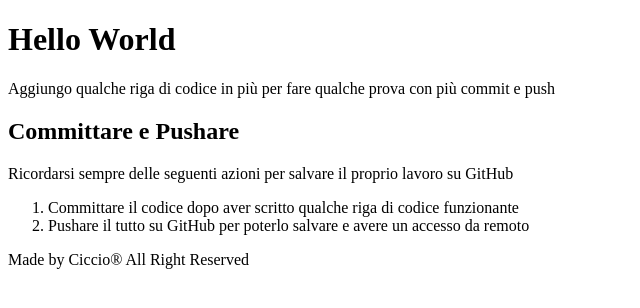
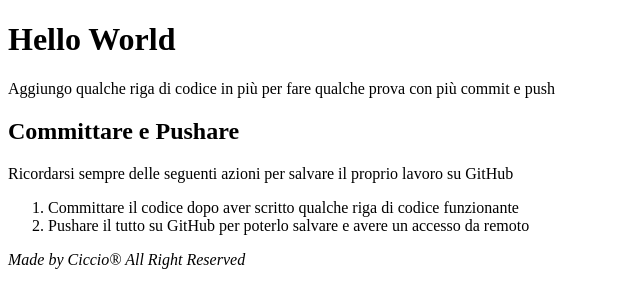
Before and after one commit to FrancescoSls97/htmlcss-hello, a plain HTML site: page index.html in a window 1280 px wide. Shown: the full height of the page, 0-640 px from the left. Drawn offline with Linux system fonts and the light colour scheme.

Commit message:
fixed tag in code line 20

```diff
--- a/index.html
+++ b/index.html
@@ -17,5 +17,5 @@
         </ol>
     </div>
 </body>
-<footer><i></i>Made by Ciccio&reg; All Right Reserved</i></footer>
+<footer><i>Made by Ciccio&reg; All Right Reserved</i></footer>
 </html>
```
